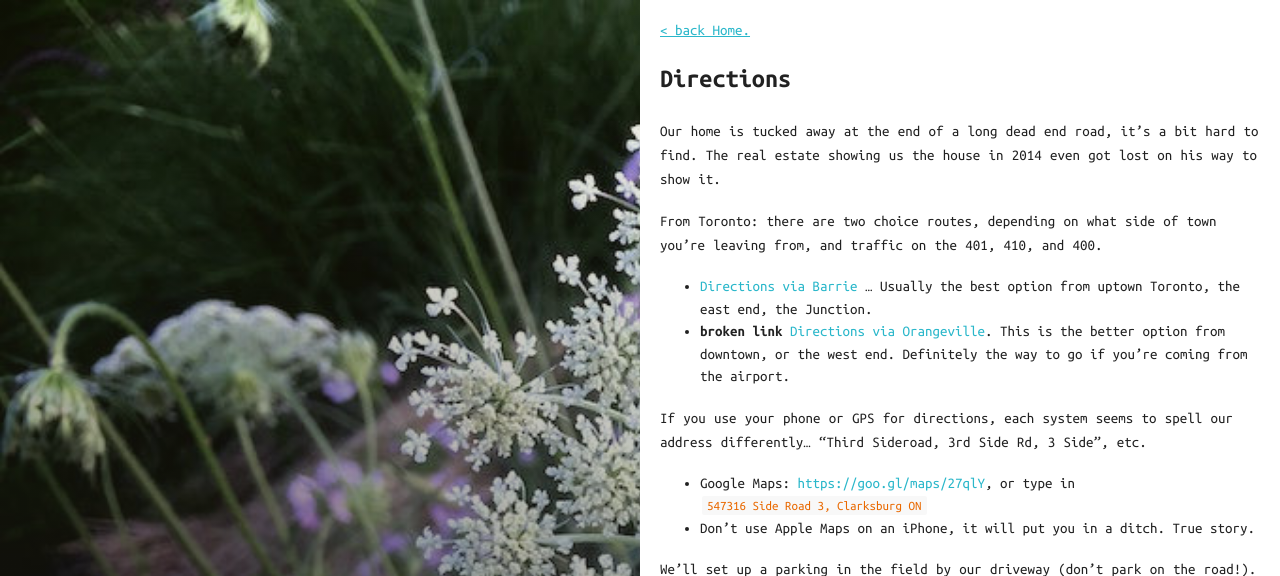
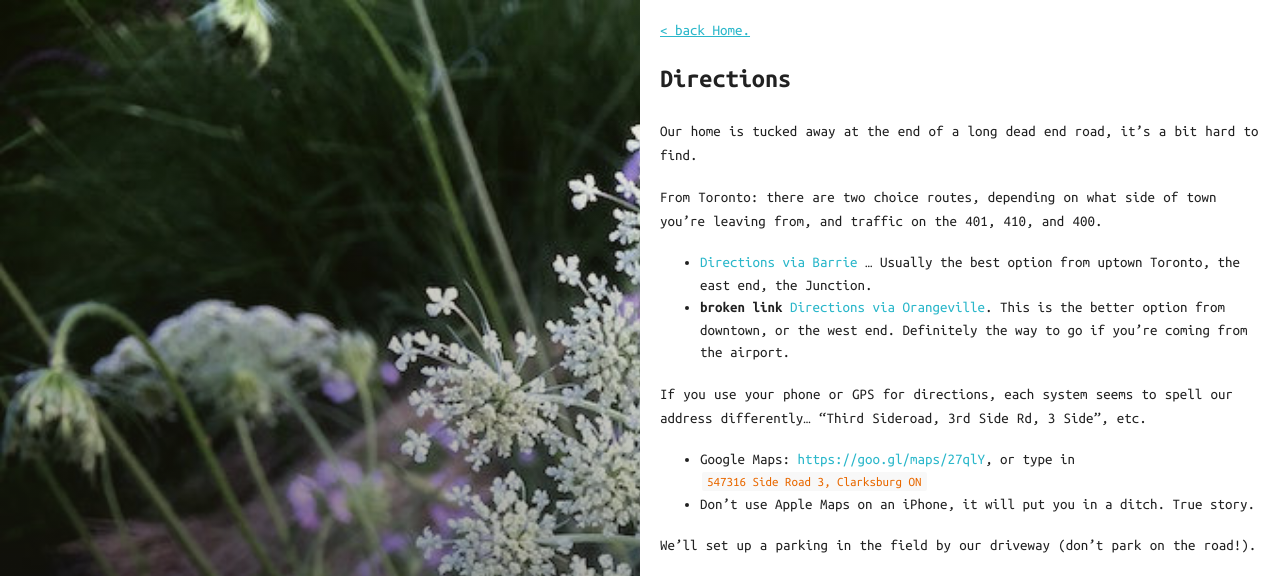
Before and after one commit to kevwalsh/carota, a Jekyll site: the page built from _posts/2016-01-02-directions.md, in a window 1280 px wide. Shown: the top 576 px of the page. Built offline with Jekyll 4.4.1, drawn with Linux system fonts in a browser that asks for light colours; grey boxes are pictures that could not be loaded.

Commit message:
Update 2016-01-02-directions.md

```diff
--- a/_posts/2016-01-02-directions.md
+++ b/_posts/2016-01-02-directions.md
@@ -9,7 +9,7 @@
   effect: rotate padding
 ---
 
-Our home is tucked away at the end of a long dead end road, it's a bit hard to find.  The real estate showing us the house in 2014 even got lost on his way to show it.
+Our home is tucked away at the end of a long dead end road, it's a bit hard to find.
 
 From Toronto: there are two choice routes, depending on what side of town you're leaving from, and traffic on the 401, 410, and 400.
 
```
